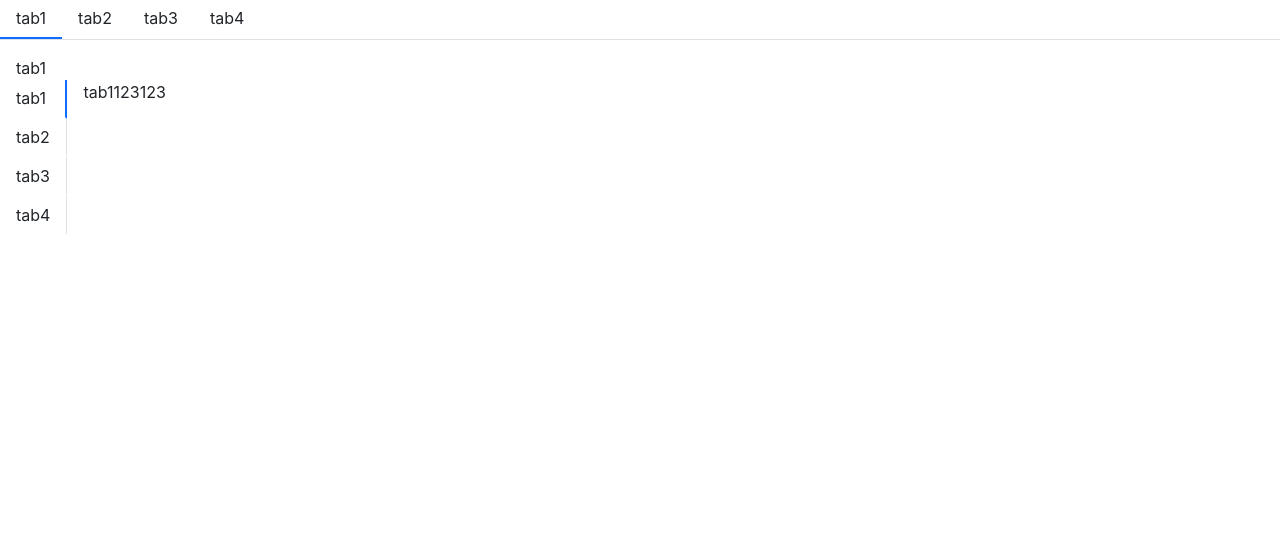
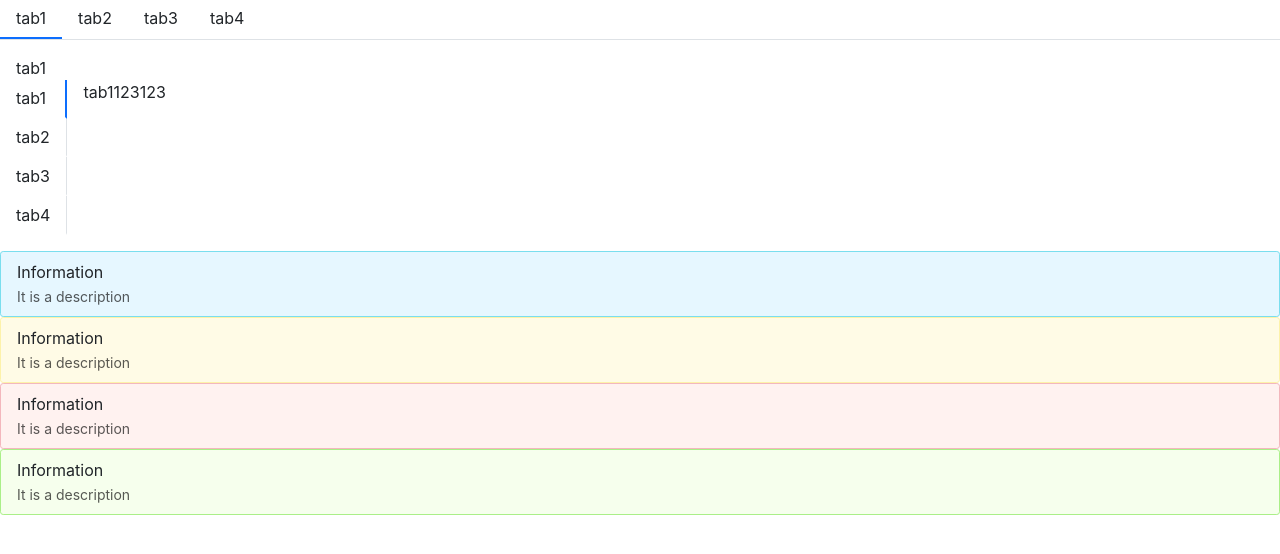
Before and after one commit to odysa/fancyUI, a React (Create React App) app: page / in a window 1280 px wide. Shown: the top 554 px of the page. Built offline with nearby package versions, Linux system fonts and the light colour scheme; a small style sheet from the web is missing.

Commit message:
create alert

```diff
--- a/public/index.html
+++ b/public/index.html
@@ -10,6 +10,7 @@
       content="Web site created using create-react-app"
     />
     <link rel="apple-touch-icon" href="%PUBLIC_URL%/logo192.png" />
+    <link rel="stylesheet" href="//at.alicdn.com/t/font_1937890_0hh4gbecsqkr.css">
     <!--
       manifest.json provides metadata used when your web app is installed on a
       user's mobile device or desktop. See https://developers.google.com/web/fundamentals/web-app-manifest/
--- a/src/App.tsx
+++ b/src/App.tsx
@@ -2,15 +2,16 @@
  * @Author: Chengxu Bian
  * @Date: 2020-07-06 22:45:08
  * @Last Modified by: Chengxu Bian
- * @Last Modified time: 2020-07-10 22:19:14
+ * @Last Modified time: 2020-07-11 17:25:44
  */
 import React from "react";
 import Button, { ButtonType, ButtonSize } from "./components/Button/button";
 import Menu from "./components/Menu/menu";
 import MenuItem from "./components/Menu/menuItem";
 import SubMenu from "./components/Menu/subMenu";
-import Tab from './components/Tab/tab';
-import TabItem from './components/Tab/tabItem'
+import Tab from "./components/Tab/tab";
+import TabItem from "./components/Tab/tabItem";
+import Alert from './components/Alert/alert'
 function App() {
   return (
     <div className="App">
@@ -70,7 +71,12 @@ function App() {
         <TabItem label="tab3">tab3</TabItem>
         <TabItem label="tab4">tab4</TabItem>
       </Tab>
+      <Alert messgae="Information" description="It is a description" type="info"/>
+      <Alert messgae="Information" description="It is a description" type="warning"/>
+      <Alert messgae="Information" description="It is a description" type="error"/>
+      <Alert messgae="Information" description="It is a description" type="success"/>
     </div>
+
   );
 }
 
--- /dev/null
+++ b/src/components/Alert/_style.scss
@@ -0,0 +1,43 @@
+/*
+ * @Author: Chengxu Bian
+ * @Date: 2020-07-11 17:14:01
+ * @Last Modified by: Chengxu Bian
+ * @Last Modified time: 2020-07-11 17:28:02
+ */
+.fancy-alert {
+  position: relative;
+  padding: $alert-padding-y $alert-padding-x;
+  border-radius: $alert-border-radius;
+  &.alert-info {
+    @include alert-style($lightBlue, $info);
+  }
+  &.alert-warning {
+    @include alert-style($lightYellow, $yellow);
+  }
+  &.alert-error {
+    @include alert-style($lightRed, $red);
+  }
+  &.alert-success {
+    @include alert-style($lightGreen, $green);
+  }
+  .alert-desc {
+    font-size: $alert-desc-font-size;
+    color: $font-blur;
+  }
+  .alert-message {
+    margin: 0;
+    font-size: $alert-message-font-size;
+  }
+  .alert-close {
+    position: absolute;
+    //in the center of column
+    top: 50%;
+    transform: translateY(-50%);
+    right: 2%;
+    cursor: pointer;
+    font-size: 1.2em;
+  }
+  &.is-not-visible {
+    display: none;
+  }
+}
--- /dev/null
+++ b/src/components/Alert/alert.tsx
@@ -0,0 +1,57 @@
+/*
+ * @Author: Chengxu Bian
+ * @Date: 2020-07-11 16:33:38
+ * @Last Modified by: Chengxu Bian
+ * @Last Modified time: 2020-07-11 17:26:27
+ */
+import React, { useState } from "react";
+import classNames from "classnames";
+
+type AlertType = "success" | "info" | "warning" | "error";
+
+/**
+ * Interface of props
+ */
+export interface AlertProps {
+  //title
+  messgae: string;
+  //blank description
+  description?: string;
+  type?: AlertType;
+  closable?: boolean;
+  className?: string;
+}
+
+const Alert: React.FC<AlertProps> = (props) => {
+  const {
+    messgae,
+    description,
+    type,
+    closable,
+    children,
+    className,
+  } = props;
+  const [visible, setVisibility] = useState(true);
+  const classes = classNames("fancy-alert", className, {
+    [`alert-${type}`]: type,
+    "is-not-visible": !visible,
+  });
+  //flip visivility
+  const handleClick = () => {
+    setVisibility(!visible);
+  };
+  return (
+    <div className={classes}>
+      <p className="alert-message">{messgae}</p>
+      <span className="alert-desc">{description}</span>
+      {closable&&<i className="iconfont icon-close alert-close" onClick={handleClick}/>}
+    </div>
+  );
+};
+
+Alert.defaultProps = {
+  type: "info",
+  closable:true,
+};
+
+export default Alert;
--- a/src/styles/_mixin.scss
+++ b/src/styles/_mixin.scss
@@ -1,8 +1,8 @@
 /*
  * @Author: Chengxu Bian
  * @Date: 2020-07-06 22:44:26
- * @Last Modified by:   Chengxu Bian
- * @Last Modified time: 2020-07-06 22:44:26
+ * @Last Modified by: Chengxu Bian
+ * @Last Modified time: 2020-07-11 17:21:28
  */
 @mixin button-size($padding-y, $padding-x, $font-size, $border-radius) {
   padding: $padding-y $padding-x;
@@ -39,3 +39,7 @@
     border-color: $hover-color;
   }
 }
+@mixin alert-style($alert-color, $alert-border-color) {
+  background-color: $alert-color;
+  border: 1px solid lighten($alert-border-color, 30%);
+}
--- a/src/styles/_variables.scss
+++ b/src/styles/_variables.scss
@@ -2,7 +2,7 @@
  * @Author: Chengxu Bian
  * @Date: 2020-07-06 22:44:50
  * @Last Modified by: Chengxu Bian
- * @Last Modified time: 2020-07-10 18:07:41
+ * @Last Modified time: 2020-07-11 17:09:26
  */
 $white: #fff !default;
 $gray-100: #f8f9fa !default;
@@ -26,6 +26,10 @@ $yellow: #fadb14 !default;
 $green: #52c41a !default;
 $teal: #20c997 !default;
 $cyan: #17a2b8 !default;
+$lightBlue: #e6f7ff !default;
+$lightGreen: #f6ffed !default;
+$lightYellow: #fffbe6 !default;
+$lightRed: #fff2f0 !default;
 
 $primary: $blue !default;
 $secondary: $gray-600 !default;
@@ -67,6 +71,9 @@ $font-weight-normal: 400 !default;
 $font-weight-bold: 700 !default;
 $font-weight-bolder: bolder !default;
 $font-weight-base: $font-weight-normal !default;
+
+//
+$font-blur: rgba(0,0,0,0.65) !default;
 
 // 行高
 $line-height-base: 1.5 !default;
@@ -304,3 +311,12 @@ $tab-item-padding-y: 0.4rem;
 $tab-item-padding-x: $menu-item-padding-x !default;
 $tab-item-active-border-width: $menu-item-active-border-width !default;
 $tab-item-active-color: $menu-item-active-color !default;
+
+
+//alert
+
+$alert-message-font-size: $font-size-base !default;
+$alert-desc-font-size: $font-size-sm !default;
+$alert-padding-x: 1rem;
+$alert-padding-y: 0.5rem;
+$alert-border-radius: 0.2rem;
--- a/src/styles/index.scss
+++ b/src/styles/index.scss
@@ -1,8 +1,8 @@
 /*
  * @Author: Chengxu Bian
  * @Date: 2020-07-06 22:44:53
- * @Last Modified by:   Chengxu Bian
- * @Last Modified time: 2020-07-06 22:44:53
+ * @Last Modified by: Chengxu Bian
+ * @Last Modified time: 2020-07-11 17:19:09
  */
 //config
 @import "variables";
@@ -13,3 +13,4 @@
 @import "../components/Button/style";
 @import "../components//Menu/style";
 @import "../components/Tab/style";
+@import "../components//Alert/style"
```
